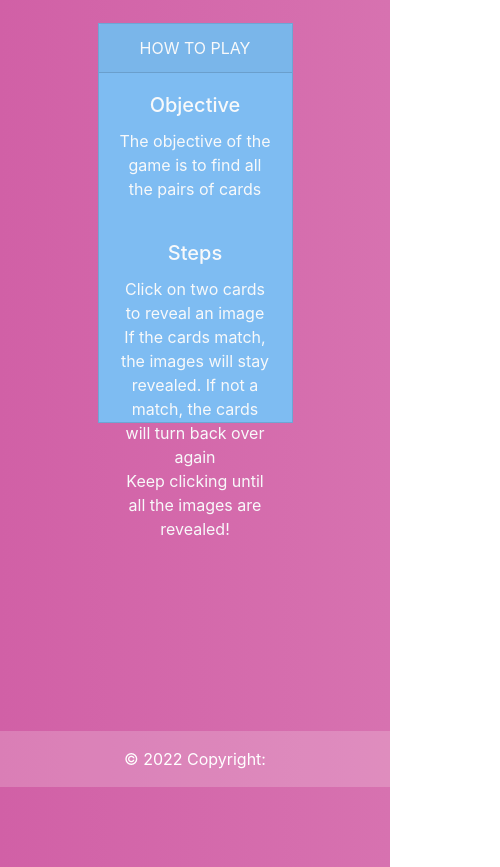
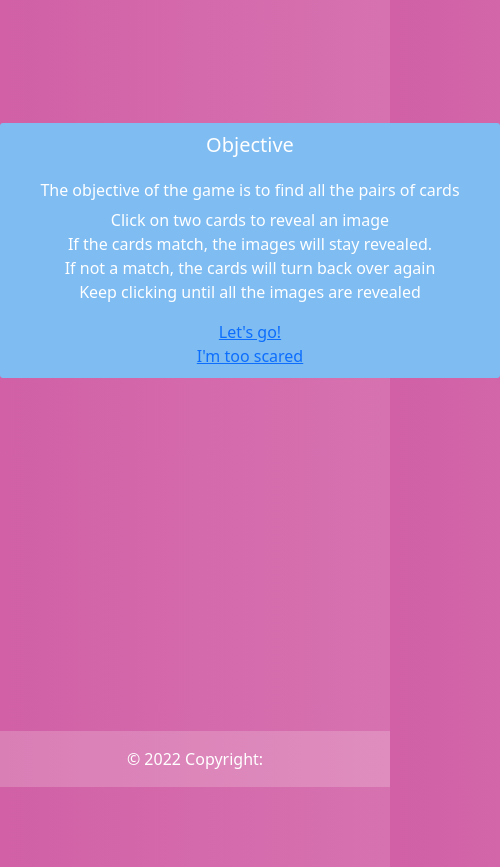
Before and after one commit to josiekiwi/project_two, a plain HTML site: page public/instructions.html in a window 390 px wide. Shown: the part 57-924 px from the top of the page, 500 px wide, since content can reach past the window. Drawn offline with nearby package versions, Linux system fonts and the light colour scheme.

```diff
--- a/public/instructions.html
+++ b/public/instructions.html
@@ -6,7 +6,8 @@
     <meta http-equiv="X-UA-Compatible" content="IE=edge">
     <meta name="viewport" content="width=device-width, initial-scale=1.0">
     <title>Mindful Pairs Game</title>
-    <link rel="stylesheet" href="https://cdn.jsdelivr.net/npm/bootstrap@4.6.2/dist/css/bootstrap.min.css" integrity="sha384-xOolHFLEh07PJGoPkLv1IbcEPTNtaed2xpHsD9ESMhqIYd0nLMwNLD69Npy4HI+N" crossorigin="anonymous">
+    <link href="https://cdn.jsdelivr.net/npm/bootstrap@5.3.0-alpha1/dist/css/bootstrap.min.css" rel="stylesheet" integrity="sha384-GLhlTQ8iRABdZLl6O3oVMWSktQOp6b7In1Zl3/Jr59b6EGGoI1aFkw7cmDA6j6gD" crossorigin="anonymous">
+    <script src="https://cdn.jsdelivr.net/npm/bootstrap@5.3.0-alpha1/dist/js/bootstrap.bundle.min.js" integrity="sha384-w76AqPfDkMBDXo30jS1Sgez6pr3x5MlQ1ZAGC+nuZB+EYdgRZgiwxhTBTkF7CXvN" crossorigin="anonymous"></script>
     <link rel="stylesheet" href="styles.css">
 </head>
 
@@ -15,7 +16,7 @@
     <!--Main Navigation-->
     <header>
         <div class="container">
-            <nav class="navbar navbar-expand-lg bg-body-tertiary fixed-top">
+            <nav class="navbar navbar-expand-lg fixed-top">
                 <div class="container-fluid">
                     <a class="navbar-brand" href="#">Pairs Game</a>
                     <button class="navbar-toggler" type="button" data-bs-toggle="collapse" data-bs-target="#navbarNav" aria-controls="navbarNav" aria-expanded="false" aria-label="Toggle navigation">
@@ -43,36 +44,33 @@
     </header>
     <!--Main Navigation-->
     <!--Main Layout-->
-    <div class="container">
-        <div class="row">
-            <div id="instructions" class="card text-light">
-                <div class="card-header">
-                    HOW TO PLAY
-                </div>
-                <div class="card-body">
-                    <h5 class="card-title">Objective</h5>
-                    <p class="card-text">The objective of the game is to find all the pairs of cards <br> <br></p>
-                    <h5 class="card-title">Steps</h5>
-                    <p class="card-text">Click on two cards to reveal an image <br> If the cards match, the images will stay revealed. If not a match, the cards will turn back over again <br> Keep clicking until all the images are revealed!</p>
+    <div class="row">
+        <div class="col-sm">
+            <div id="instructions">
+                <div class="card-body ">
+                    <h5 class="card-title ">Objective</h5> <br>
+                    <h6 class="card-subtitle mb-2">The objective of the game is to find all the pairs of cards</h6>
+                    <p class="card-text ">Click on two cards to reveal an image <br> If the cards match, the images will stay revealed. <br> If not a match, the cards will turn back over again <br>Keep clicking until all the images are revealed</p>
+                    <a href="game.html " class="card-link ">Let's go!</a> <br>
+                    <a href="https://benedictcumberbatchgenerator.tumblr.com/ " class="card-link ">I'm too scared</a>
                 </div>
             </div>
         </div>
     </div>
+
     <!--Main Layout-->
 
 
 
     <!--Footer-->
-    <footer class="bg-body-tertiary text-center text-lg-start fixed-bottom">
+    <footer class="text-center text-lg-start fixed-bottom ">
         <!-- Copyright -->
-        <div class="text-center p-3" style="background-color: rgba(255, 251, 251, 0.2);">
+        <div class="text-center p-3 " style="background-color: rgba(255, 251, 251, 0.2); ">
             © 2022 Copyright:
         </div>
         <!-- Copyright -->
     </footer>
     <!--Footer-->
-    <script src="https://cdn.jsdelivr.net/npm/jquery@3.5.1/dist/jquery.slim.min.js" integrity="sha384-DfXdz2htPH0lsSSs5nCTpuj/zy4C+OGpamoFVy38MVBnE+IbbVYUew+OrCXaRkfj" crossorigin="anonymous"></script>
-    <script src="https://cdn.jsdelivr.net/npm/bootstrap@4.6.2/dist/js/bootstrap.bundle.min.js" integrity="sha384-Fy6S3B9q64WdZWQUiU+q4/2Lc9npb8tCaSX9FK7E8HnRr0Jz8D6OP9dO5Vg3Q9ct" crossorigin="anonymous"></script>
 </body>
 
 </html>
--- a/public/styles.css
+++ b/public/styles.css
@@ -1,12 +1,12 @@
 html,
 body {
     height: 100%;
-    background-image: linear-gradient(90deg, #d160a6, #d772b0);
+    background-image: linear-gradient(90deg, #d160a6, #d772b0)!important;
 }
 
 .indexbody {
     height: 100%;
-    background-image: URL(images/example.png);
+    background-image: URL(images/example.png)!important;
     background-size: 100%;
     background-repeat: no-repeat;
     background-position: center;
@@ -20,15 +20,15 @@
 }
 
 .row {
-    text-align: center;
-    flex-direction: row;
-    justify-content: center;
+    text-align: center!important;
+    flex-direction: row!important;
+    justify-content: center!important;
 }
 
 .card {
-    display: inline-block;
-    height: 120px;
-    width: 120px;
+    display: inline-block!important;
+    height: 120px!important;
+    width: 120px!important;
     background-color: #7EBCF2!important;
     border-radius: 0!important;
 }
@@ -44,11 +44,14 @@
 }
 
 #instructions {
+    margin-top: 100px;
+    padding: 10px;
     display: inline-block;
-    height: 400px;
+    height: 500x;
     width: 500px;
     background-color: #7EBCF2!important;
-    border-radius: 0!important;
+    border-radius: 3px!important;
+    color: white!important;
 }
 
 img {
```
Also changed, not shown: public/game.html (+5 -5 lines), public/index.html (+6 -7 lines), public/main.js (+7 -8 lines).
